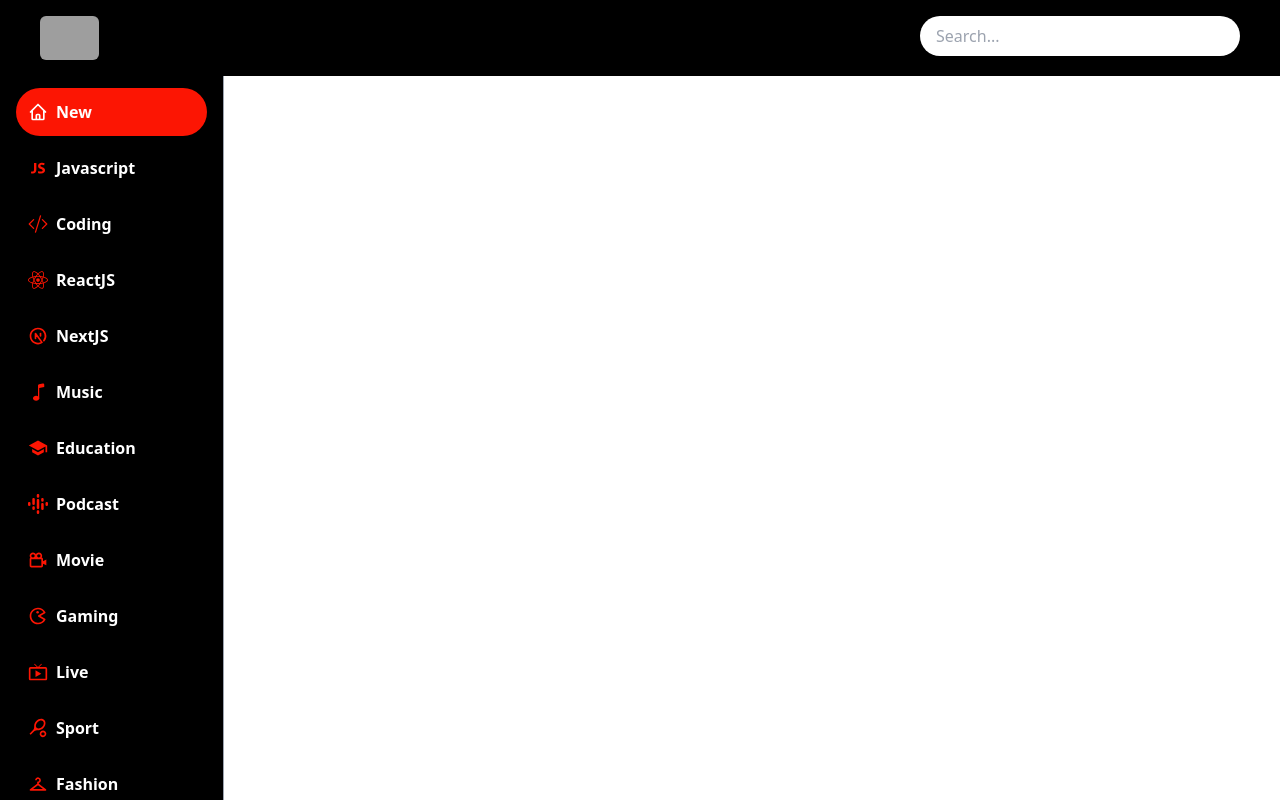
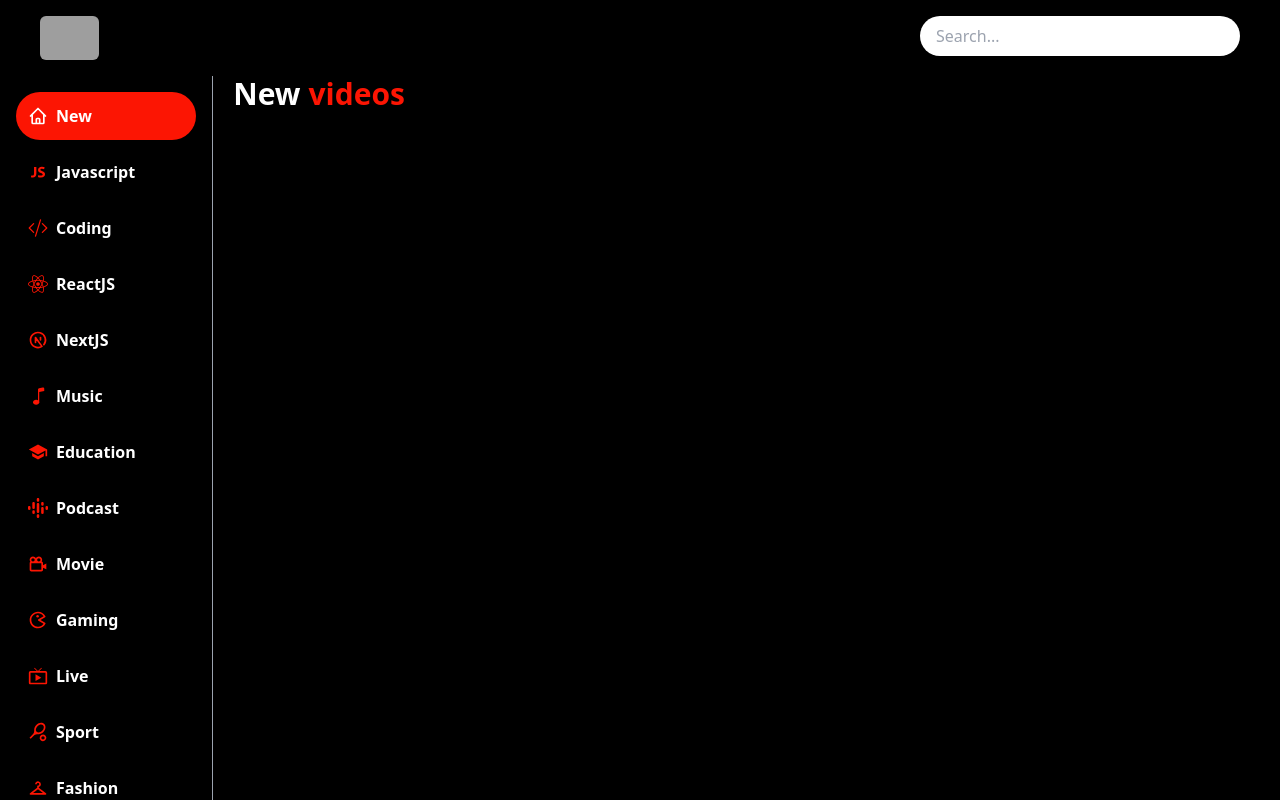
Before and after one commit to dosepehr/react-youtube-clone, a React (Create React App) app: page / in a window 1280 px wide. Shown: the top 800 px of the page. Built offline with nearby package versions, Linux system fonts and the light colour scheme; grey boxes are pictures that could not be loaded; the HTML template or start-up script is replaced by a standard one.

Commit message:
make MainLayout and Videos components

```diff
--- a/src/App.js
+++ b/src/App.js
@@ -1,17 +1,20 @@
 import { useState } from 'react';
-import { Navbar, Sidebar } from './components';
+import { MainLayout, Navbar, Sidebar, Videos } from './components';
 function App() {
     const [selectedCategory, setSelectedCategory] = useState('New');
     const [showSidebar, setShowSidebar] = useState(false);
     return (
         <>
             <Navbar />
+            <MainLayout>
                 <Sidebar
                     selectedCategory={selectedCategory}
                     setSelectedCategory={setSelectedCategory}
                     showSidebar={showSidebar}
                     setShowSidebar={setShowSidebar}
                 />
+                <Videos selectedCategory={selectedCategory} />
+            </MainLayout>
         </>
     );
 }
--- /dev/null
+++ b/src/components/MainLayout.jsx
@@ -0,0 +1,11 @@
+import React from 'react';
+
+function MainLayout({ children }) {
+    return (
+        <>
+            <div className='flex flex-row'>{children}</div>
+        </>
+    );
+}
+
+export default MainLayout;
--- a/src/components/Navbar.jsx
+++ b/src/components/Navbar.jsx
@@ -4,7 +4,7 @@
 function Navbar() {
     return (
         <>
-            <div className='bg-black flex justify-between w-full fixed z-10 p-4 px-10'>
+            <div className='bg-black flex justify-between w-full p-4 px-10'>
                 <img src={MainLogo} alt='logo' className='h-11 rounded-md ' />
                 <SearchBar />
             </div>
--- a/src/components/Sidebar.jsx
+++ b/src/components/Sidebar.jsx
@@ -6,7 +6,7 @@
     };
     return (
         <>
-            <div className='bg-black w-56 overflow-x-hidden border-r border-gray-400 absolute mt-[4.5rem] '>
+            <div className='bg-black w-2/12 overflow-x-hidden border-r border-gray-400'>
                 <div className='flex flex-col p-4 space-y-2'>
                     {categories.map((category, index) => (
                         <>
--- /dev/null
+++ b/src/components/Videos.jsx
@@ -0,0 +1,16 @@
+import React from 'react';
+
+function Videos({ selectedCategory }) {
+    return (
+        <>
+            <div className='w-10/12 bg-black px-5'>
+                <div className='space-x-2'>
+                    <span className='text-white font-bold text-3xl'> {selectedCategory}</span>
+                    <span className='text-red font-bold text-3xl'>videos</span>
+                </div>
+            </div>
+        </>
+    );
+}
+
+export default Videos;
--- a/src/components/index.js
+++ b/src/components/index.js
@@ -1,3 +1,5 @@
+export { default as MainLayout } from './MainLayout';
 export { default as Navbar } from './Navbar';
 export { default as SearchBar } from './SearchBar';
 export { default as Sidebar } from './Sidebar';
+export { default as Videos } from './Videos';
```
Lines whose indentation alone changed are shown as unchanged.
